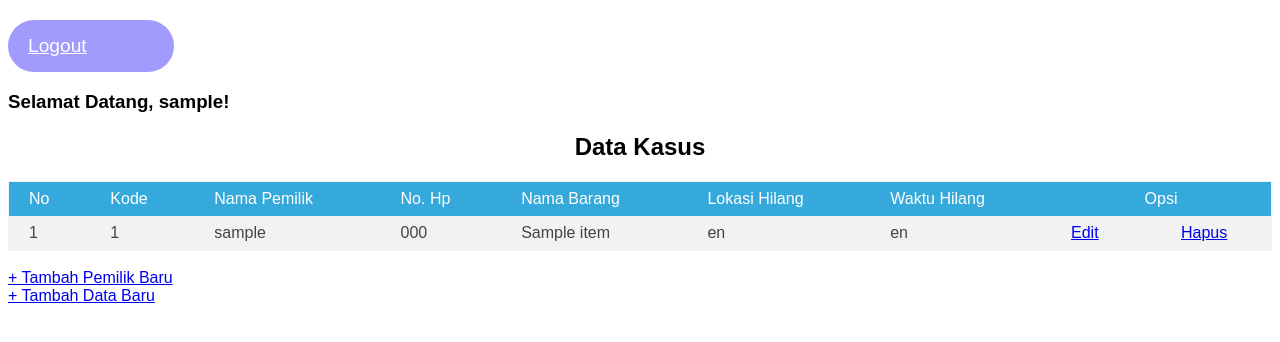
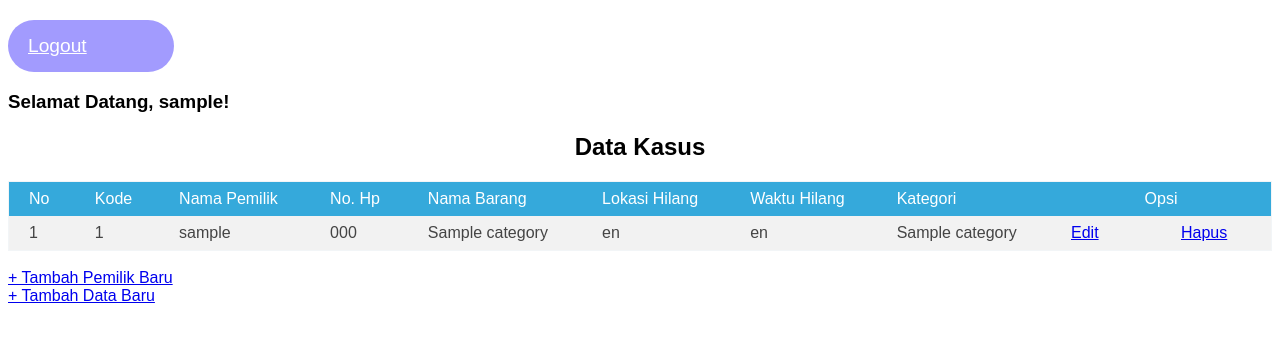
Before and after one commit to E3h0/Projek_akhir_basdat, a PHP site: page /dashboard.php in a window 1280 px wide. Shown: the top 342 px of the page. Run offline with PHP 8.4, Linux system fonts and the light colour scheme; the visitor is signed in with stand-in values (Sample User, id 1); tables that the repository leaves empty or names only in its code hold one stand-in row (values such as "Sample post").

Commit message:
tambah kategori di dashboard

```diff
--- a/dashboard.php
+++ b/dashboard.php
@@ -26,6 +26,7 @@
         <th>Nama Barang</th>
         <th>Lokasi Hilang</th>
         <th>Waktu Hilang</th>
+        <th>Kategori</th>
         <th colspan=2><center>Opsi</center></th>
     </tr>
 
@@ -34,13 +35,16 @@
         $no = 1;
         $data = mysqli_query($conn,"SELECT pengguna.id as p_id, pengguna.username, pengguna.phone, items.item_name, items.lokasi_hilang, items.waktu_hilang, items.item_id
         FROM pengguna INNER JOIN items ON pengguna.id=items.pengguna_id");
-        while($r = mysqli_fetch_array($data)){
-            $p_id = $r['p_id'];
+        $dat = mysqli_query($conn, "SELECT * FROM pengguna INNER JOIN items on pengguna.id = items.pengguna_id
+        INNER JOIN category ON items.item_id = category.items_id");
+        while($r = mysqli_fetch_array($dat)){
+            $p_id = $r['pengguna_id'];
             $nama_pemilik = $r['username'];
             $no_hp = $r['phone'];
             $nama_barang = $r['item_name'];
             $lokasi_hilang = $r['lokasi_hilang'];
             $waktu_hilang = $r['waktu_hilang'];
+            $cat = $r['category_name'];
     ?>
             <tr><td><?php echo $no++; ?></td>
             <td><?php echo $p_id; ?></td>
@@ -49,6 +53,7 @@
             <td><?php echo $nama_barang; ?></td>
             <td><?php echo $lokasi_hilang; ?></td>
             <td><?php echo $waktu_hilang; ?></td>
+            <td><?php echo $cat; ?></td>
             <td align=right width=70px><a href="edit.php?id=<?php echo $p_id;?>">Edit</a></td>
             <td align=right width=70px><a href="hapus.php?id=<?php echo $p_id;?>">Hapus</a></td>
             </tr>
```
